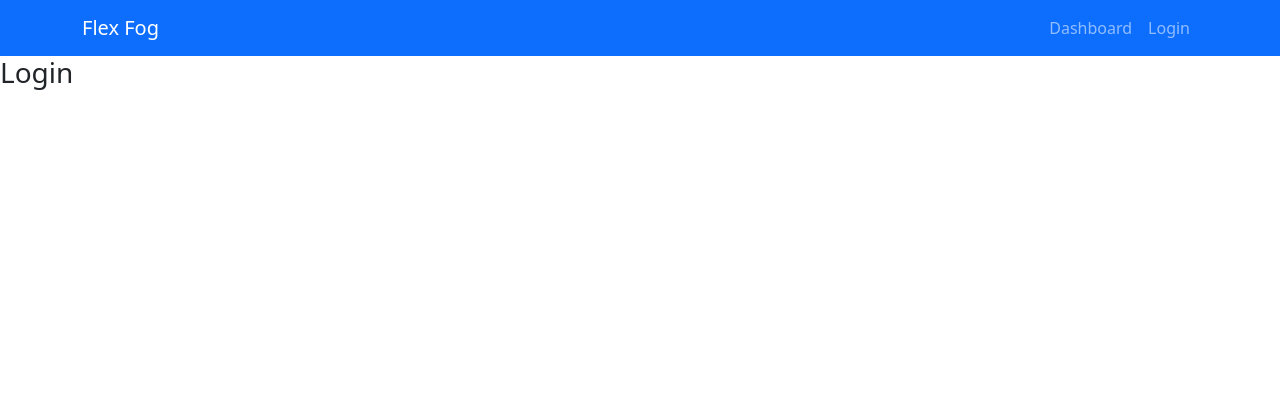
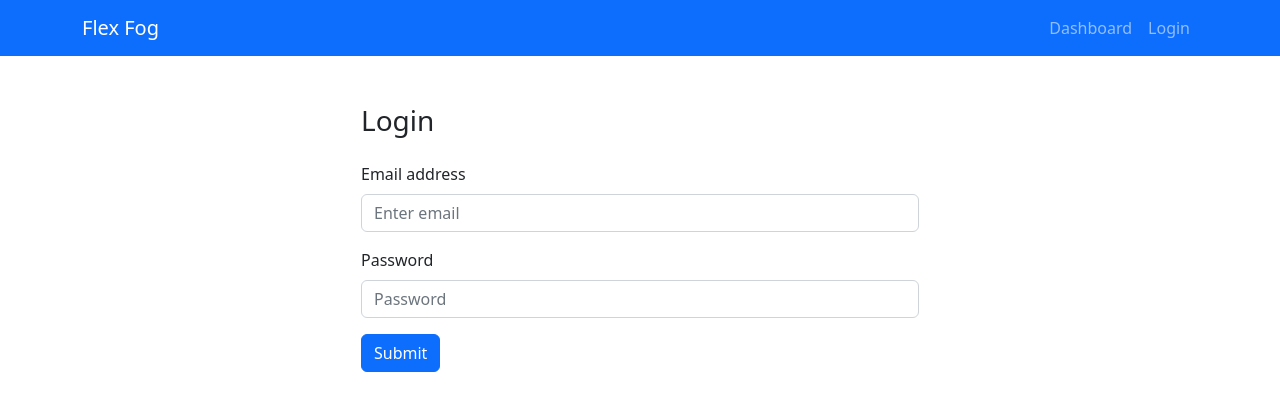
Before and after one commit to diptasahacse/flex-fog-assignment, a React (Create React App) app: page /login in a window 1280 px wide. Shown: the top 410 px of the page. Built offline with nearby package versions, Linux system fonts and the light colour scheme.

Commit message:
design login page, get value from input and display it in console

```diff
--- a/src/pages/Login/Login.js
+++ b/src/pages/Login/Login.js
@@ -1,9 +1,40 @@
-import React from 'react';
+import React, { useRef } from 'react';
+import Button from 'react-bootstrap/Button';
+import Form from 'react-bootstrap/Form';
+const Login = () => {
+    const emailRef = useRef();
+    const passwordRef = useRef();
 
-const Login = () => {
+    const loginHandler = (event) => {
+        event.preventDefault()
+        const email = emailRef.current.value;
+        const password = passwordRef.current.value;
+
+
+
+    }
+
     return (
-        <div>
-            <h3>Login</h3>
+        <div className='container overflow-hidden'>
+
+            <div className='w-50 mx-auto mt-5'>
+                <h3 className='my-4 fs-3'>Login</h3>
+                <Form onSubmit={loginHandler}>
+                    <Form.Group className="mb-3" controlId="formBasicEmail">
+                        <Form.Label>Email address</Form.Label>
+                        <Form.Control ref={emailRef} type="email" placeholder="Enter email" />
+                    </Form.Group>
+
+                    <Form.Group className="mb-3" controlId="formBasicPassword">
+                        <Form.Label>Password</Form.Label>
+                        <Form.Control ref={passwordRef} type="password" placeholder="Password" />
+                    </Form.Group>
+                    <Button variant="primary" type="submit">
+                        Submit
+                    </Button>
+                </Form>
+            </div>
+
         </div>
     );
 };
```
